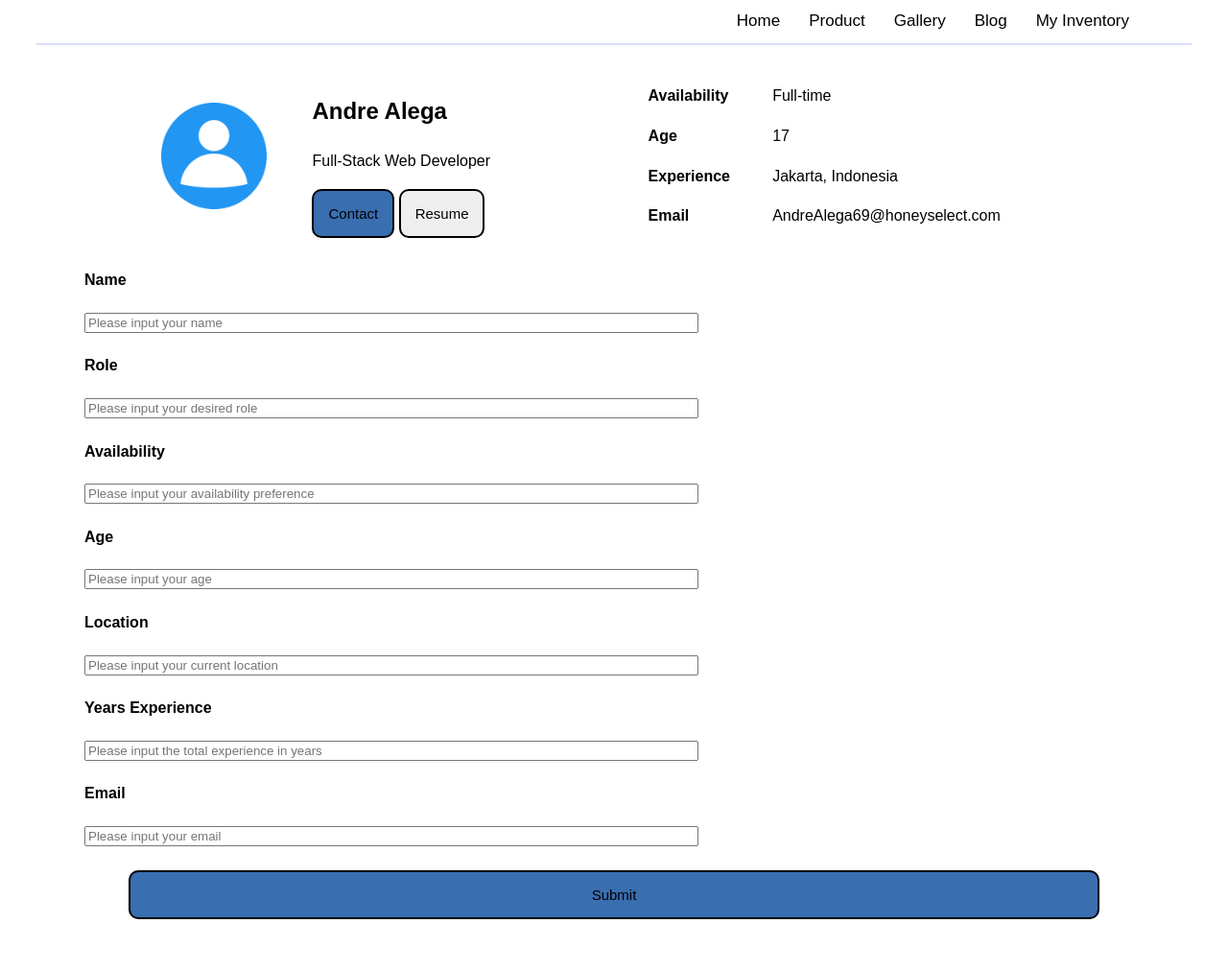
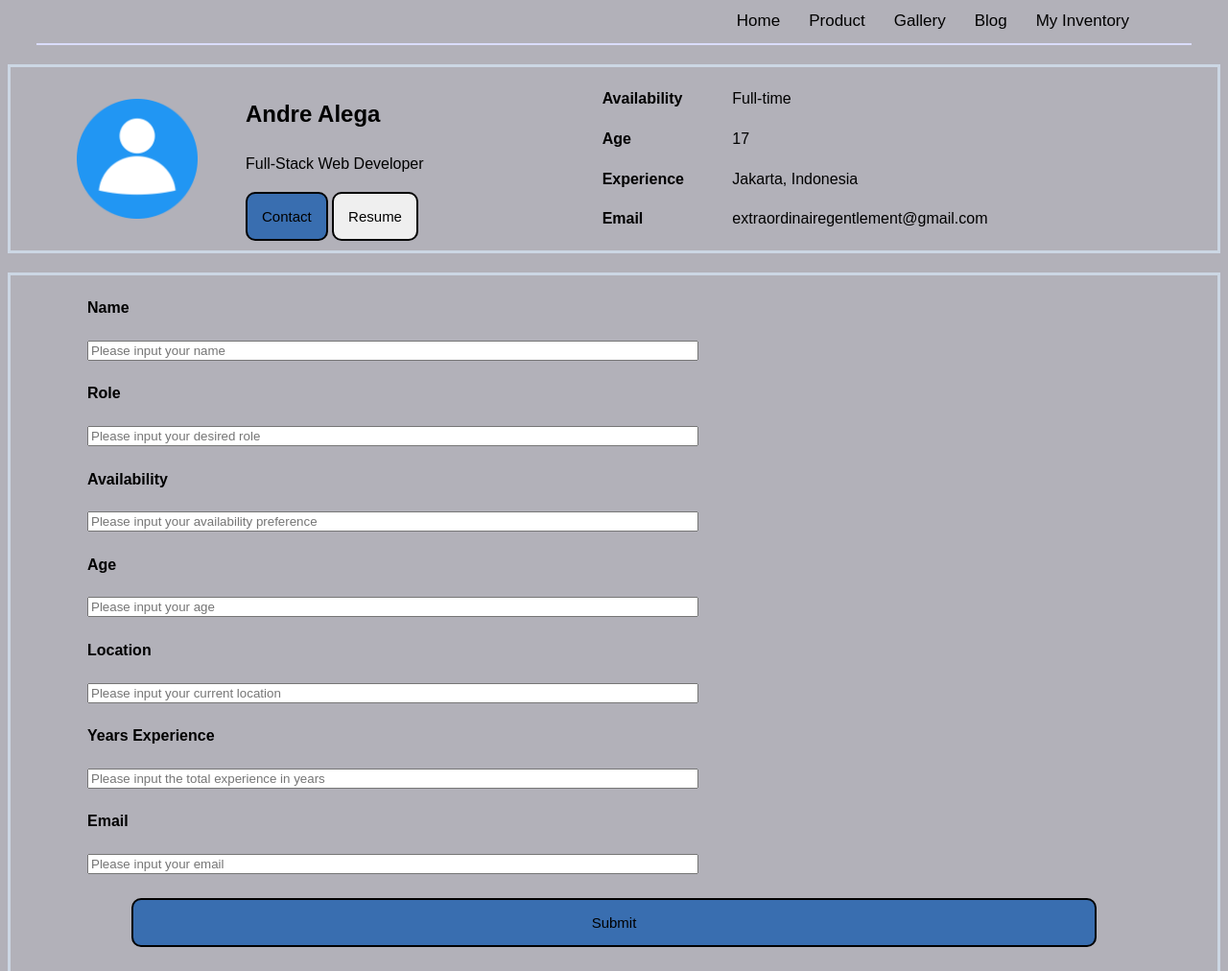
Before and after one commit to KevinNaufal93/html-landing-page, a plain HTML site: page index.html in a window 1280 px wide. Shown: the top 1012 px of the page at 96% size. Before the commit the page ends 983 px from the top, so only its background shows below. Drawn offline with Linux system fonts and the light colour scheme.

Commit message:
pp-revised-1/done
- add border to each div
- change bg color

```diff
--- a/index.css
+++ b/index.css
@@ -1,4 +1,5 @@
 body {
+    background-color: #B2B1B9;
     margin: 4 0 0 0;
     height: 100vh;
     font-family: Arial, Helvetica, sans-serif;
@@ -40,8 +41,10 @@ hr {
 /* Bio Header */
 
 .bio-header {
-    margin-left: 10rem;
+    border:#ccd7e4;
+    border-style: solid;
     margin-top: 20px;
+    margin-bottom: 20px;
     display: flex;
     justify-content: flex-start;
     height: 100%;
@@ -49,9 +52,10 @@ hr {
 }
 
 .user-pic {
+    margin-left:4rem;
     height: 10%;
     width: 10%;
-    padding: 15px 15px 15px 0;
+    padding: 15px 15px 15px 5px;
 }
 
 .bio-title {
@@ -89,6 +93,8 @@ hr {
 /* Form */
 
 .form {
+    border:#ccd7e4;
+    border-style: solid;
     display: flex;
     flex-direction: column;
     align-items: center;
--- a/index.html
+++ b/index.html
@@ -41,7 +41,7 @@
                 <p>Full-time</p>
                 <p>17</p>
                 <p>Jakarta, Indonesia</p>
-                <p>AndreAlega69@honeyselect.com</p>
+                <p>extraordinairegentlement@gmail.com</p>
             </div>
         </div>
 
```
